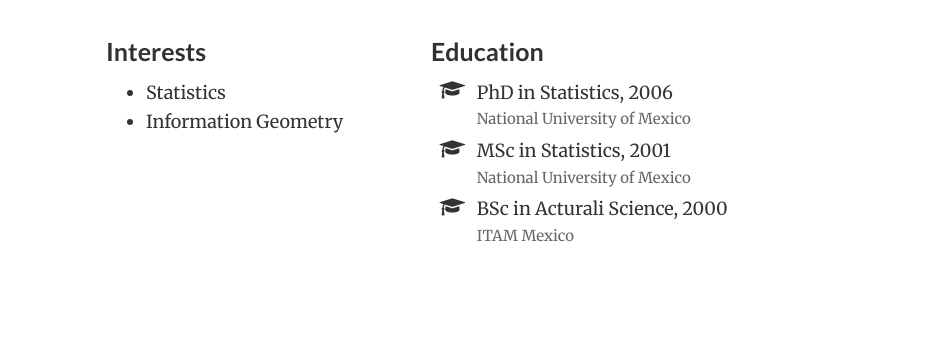
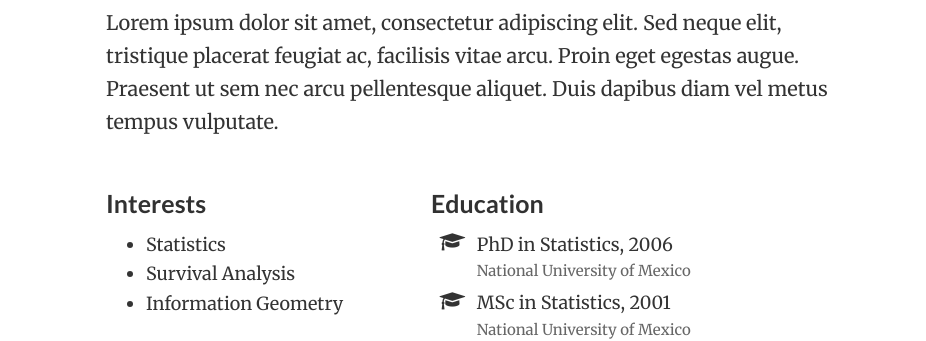
Before and after one commit to kanayai/public, a plain HTML site: page index.html in a window 1280 px wide. Shown: the part 538-879 px from the top of the page, 354-1280 px from the left. Drawn offline with nearby package versions, Linux system fonts and the light colour scheme; some packages are replaced by stand-ins of ours; some icons are missing.

Commit message:
Added content

```diff
--- a/index.html
+++ b/index.html
@@ -237,6 +237,8 @@
 
 <p>Lorem ipsum dolor sit amet, consectetur adipiscing elit. Sed neque elit, tristique placerat feugiat ac, facilisis vitae arcu. Proin eget egestas augue. Praesent ut sem nec arcu pellentesque aliquet. Duis dapibus diam vel metus tempus vulputate.</p>
 
+<p>Lorem ipsum dolor sit amet, consectetur adipiscing elit. Sed neque elit, tristique placerat feugiat ac, facilisis vitae arcu. Proin eget egestas augue. Praesent ut sem nec arcu pellentesque aliquet. Duis dapibus diam vel metus tempus vulputate.</p>
+
 
     <div class="row">
 
@@ -246,6 +248,8 @@
         <ul class="ul-interests">
 
           <li>Statistics</li>
+
+          <li>Survival Analysis</li>
 
           <li>Information Geometry</li>
 
```
